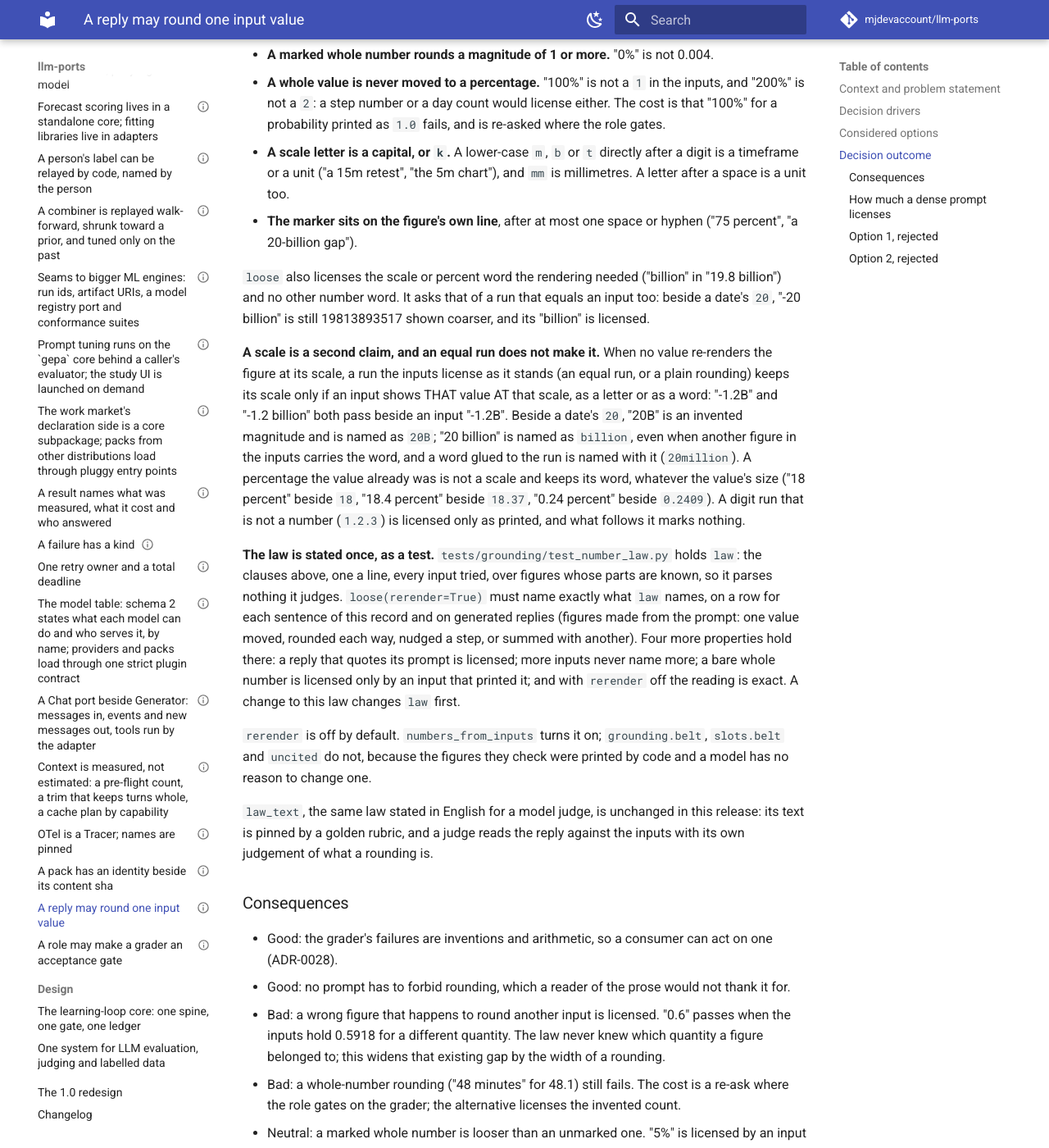
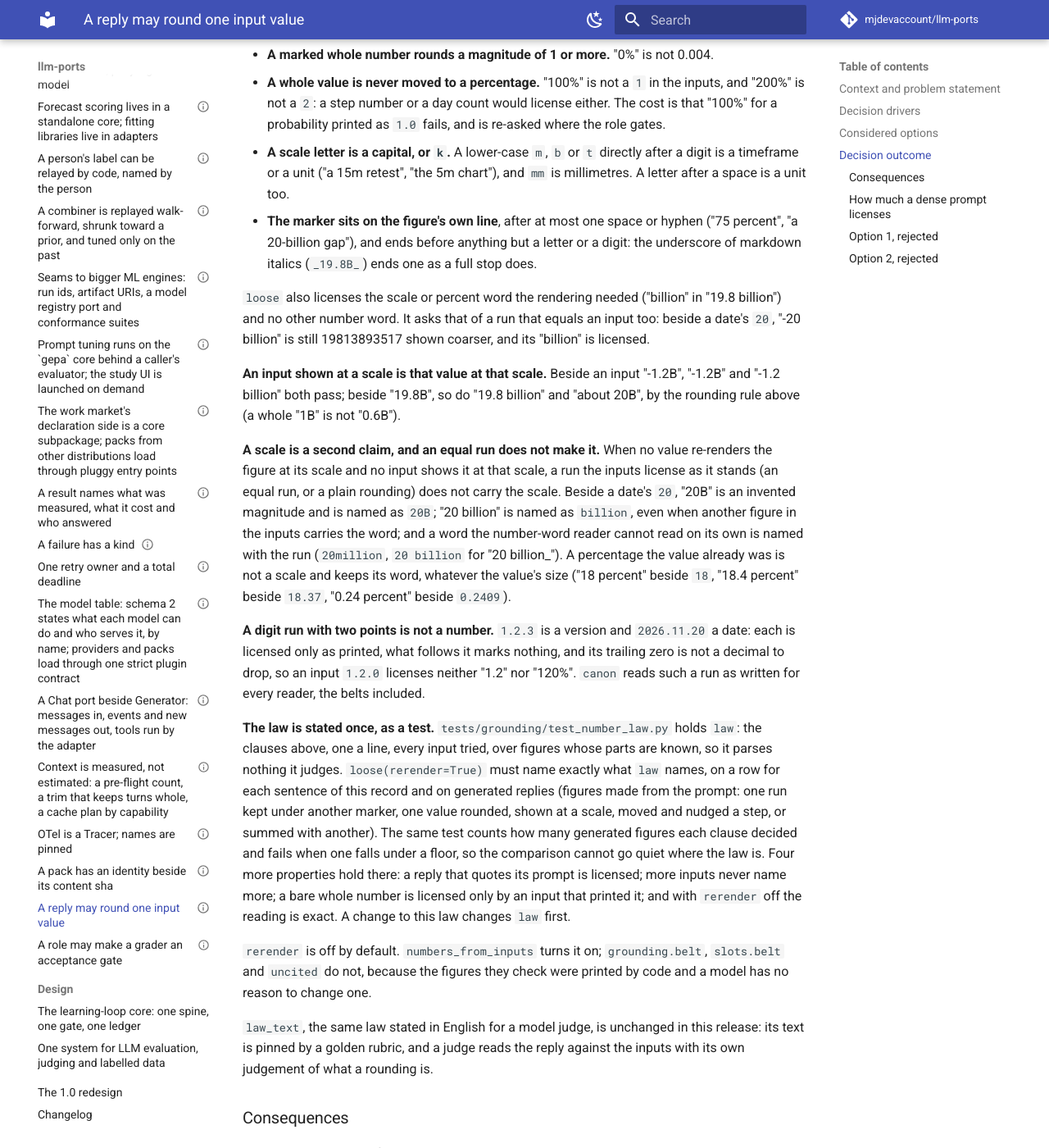
Before and after one commit to mjdevaccount/llm-ports, an MkDocs documentation site: the page built from docs/adr/0027-a-reply-may-round-one-input-value.md, in a window 1280 px wide and 1400 px high, scrolled down 1486 px. Shown: the whole window at 82% size. Built offline with MkDocs 1.6.1 and Material for MkDocs 9.7.7, drawn with Linux system fonts in a browser that asks for light colours; comment, search, counter and statistics services are not loaded; some of the changed text lies outside the part shown.

Commit message:
fix(numbers): third-review holes in the number law; the differential counts its own reach
- canon reads a run with two points as written: "1.2.0" was "1.2" and licensed
  "120%" and "1.2"; "3.14.0" licensed "3.1". A version or a date is no number.
- An input shown at a scale is that value at that scale: "about 20B" beside
  "19.8B" and "3 billion" beside "3.2 billion" pass (a marked whole number
  rounds one or more, as everywhere else).
- A marker ends before anything but a letter or a digit, so markdown italics
  (_19.8B_) read. A refused scale word the number-word scan cannot read is
  named with its run ("20 billion" for "20 billion_"), never dropped.
- The stated law keeps its own canon and counts decimals on the comma-free run.
- The generated differential now asserts how many figures each clause decided
  (floor 60 of ~7000); replies are biased to kept runs, real roundings, scaled
  values and dotted runs. Before: plain rounding 11, clause 4 on a rounding 2.
- ADR-0027 states the refusals it keeps: a scale carried by a label
  ({"net_gex_bn": -19.8}), a year as a magnitude ("2K" beside 2026), and the
  closed table of scale spellings.
- GATES_DROPPED is on the trace observation's metadata, as GATES_REASKED is.

Co-Authored-By: Claude Fable 5.2 <noreply@anthropic.com>

```diff
--- a/docs/adr/0027-a-reply-may-round-one-input-value.md
+++ b/docs/adr/0027-a-reply-may-round-one-input-value.md
@@ -62,28 +62,39 @@ Five limits keep the invented figure caught:
   is a timeframe or a unit ("a 15m retest", "the 5m chart"), and `mm` is millimetres. A letter
   after a space is a unit too.
 - **The marker sits on the figure's own line**, after at most one space or hyphen
-  ("75 percent", "a 20-billion gap").
+  ("75 percent", "a 20-billion gap"), and ends before anything but a letter or a digit: the
+  underscore of markdown italics (`_19.8B_`) ends one as a full stop does.
 
 `loose` also licenses the scale or percent word the rendering needed ("billion" in
 "19.8 billion") and no other number word. It asks that of a run that equals an input too: beside
 a date's `20`, "-20 billion" is still 19813893517 shown coarser, and its "billion" is licensed.
 
+**An input shown at a scale is that value at that scale.** Beside an input "-1.2B", "-1.2B" and
+"-1.2 billion" both pass; beside "19.8B", so do "19.8 billion" and "about 20B", by the rounding
+rule above (a whole "1B" is not "0.6B").
+
 **A scale is a second claim, and an equal run does not make it.** When no value re-renders the
-figure at its scale, a run the inputs license as it stands (an equal run, or a plain rounding)
-keeps its scale only if an input shows THAT value AT that scale, as a letter or as a word:
-"-1.2B" and "-1.2 billion" both pass beside an input "-1.2B". Beside a date's `20`, "20B" is an
+figure at its scale and no input shows it at that scale, a run the inputs license as it stands
+(an equal run, or a plain rounding) does not carry the scale. Beside a date's `20`, "20B" is an
 invented magnitude and is named as `20B`; "20 billion" is named as `billion`, even when another
-figure in the inputs carries the word, and a word glued to the run is named with it
-(`20million`). A percentage the value already was is not a scale and keeps its word, whatever
-the value's size ("18 percent" beside `18`, "18.4 percent" beside `18.37`, "0.24 percent" beside
-`0.2409`). A digit run that is not a number (`1.2.3`) is licensed only as printed, and what
-follows it marks nothing.
+figure in the inputs carries the word; and a word the number-word reader cannot read on its own
+is named with the run (`20million`, `20 billion` for "20 billion_"). A percentage the value
+already was is not a scale and keeps its word, whatever the value's size ("18 percent" beside
+`18`, "18.4 percent" beside `18.37`, "0.24 percent" beside `0.2409`).
+
+**A digit run with two points is not a number.** `1.2.3` is a version and `2026.11.20` a date:
+each is licensed only as printed, what follows it marks nothing, and its trailing zero is not a
+decimal to drop, so an input `1.2.0` licenses neither "1.2" nor "120%". `canon` reads such a run
+as written for every reader, the belts included.
 
 **The law is stated once, as a test.** `tests/grounding/test_number_law.py` holds `law`: the
 clauses above, one a line, every input tried, over figures whose parts are known, so it parses
 nothing it judges. `loose(rerender=True)` must name exactly what `law` names, on a row for each
-sentence of this record and on generated replies (figures made from the prompt: one value moved,
-rounded each way, nudged a step, or summed with another). Four more properties hold there: a
+sentence of this record and on generated replies (figures made from the prompt: one run kept
+under another marker, one value rounded, shown at a scale, moved and nudged a step, or summed
+with another). The same test counts how many generated figures each clause decided and fails
+when one falls under a floor, so the comparison cannot go quiet where the law is. Four more
+properties hold there: a
 reply that quotes its prompt is licensed; more inputs never name more; a bare whole number is
 licensed only by an input that printed it; and with `rerender` off the reading is exact. A change
 to this law changes `law` first.
@@ -112,6 +123,17 @@ judgement of what a rounding is.
   input 15234567. Nothing on the page tells the two readings apart.
 - Bad: a scale the inputs spell another way is refused. "1M" for 999,999 fails (the run is not
   the value at that scale to the decimals written), and so does "19.8MM".
+- Bad: a scale the inputs carry in a LABEL is refused. Beside `{"net_gex_bn": -19.8}` or
+  "volume (millions): 20", the replies "-19.8bn" and "20 million" are named (`19.8bn`,
+  `million`): the law reads a scale after the figure, never in a key or a heading, and so does
+  not know these from "20B" beside a date's 20. Exact comparison passed them. A prompt that
+  prints the unit on the value ("-19.8bn") is read; measure a role with labelled units in shadow.
+- Bad: any one input is a magnitude, a year or a strike included. Beside a date `2026-11-20`,
+  "about 2K contracts" is 2026 shown in thousands and passes, as "2 thousand" does. It is the
+  rounding rule working on a value the law cannot know is a date.
+- Bad: the scale spellings are a closed table. `$20m`, `20 bn`, `20MM`, `20 mln` and
+  `20 billions` are read as no scale at all, so beside a date's `20` each passes as the run it
+  is. Exact comparison passed them too.
 - Bad, and older than this decision: the law reads digit runs, so it refuses honest figures a
   reader would accept, and each is a re-ask where the role gates. A clock without its leading
   zero ("9:30" beside "09:30") names `9`. A numbered list ("1. ... 2. ...") names its markers. A
```
Also changed, not shown: CHANGELOG.md (+10 -3 lines), 4 other files.
